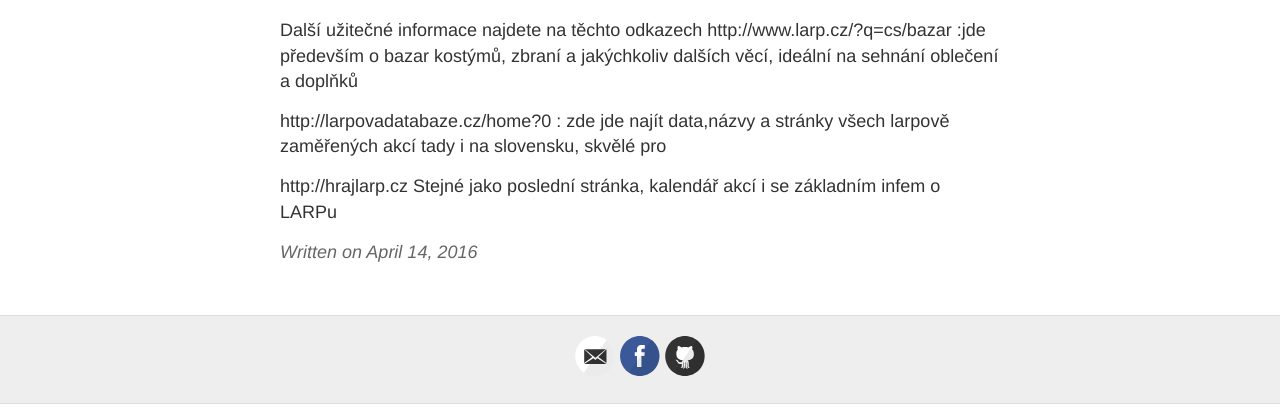
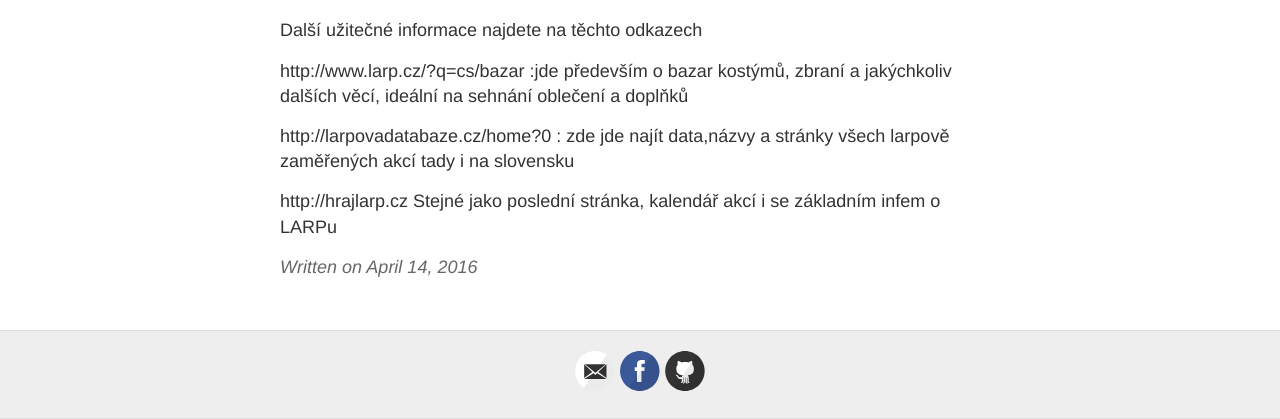
Before and after one commit to gothiclady07/gothiclady07.github.io, a Jekyll site: the page built from _posts/2016-4-14-post-2.md, in a window 1280 px wide, cut to the strip 586-1005 px from the top of the page. Built offline with Jekyll 4.4.1, drawn with Linux system fonts in a browser that asks for light colours.

Commit message:
Update 2016-4-14-post-2.md

```diff
--- a/_posts/2016-4-14-post-2.md
+++ b/_posts/2016-4-14-post-2.md
@@ -7,8 +7,8 @@ vkládám video o základech larpu :)
  <iframe width="560" height="315" src="https://www.youtube.com/embed/Ej0mJyjbMfw" frameborder="0" allowfullscreen></iframe>
 
  Další užitečné informace najdete na těchto odkazech
- http://www.larp.cz/?q=cs/bazar :jde především o bazar kostýmů, zbraní a jakýchkoliv dalších věcí, ideální na sehnání oblečení a doplňků
+<p> http://www.larp.cz/?q=cs/bazar :jde především o bazar kostýmů, zbraní a jakýchkoliv dalších věcí, ideální na sehnání oblečení a doplňků</p>
 
-http://larpovadatabaze.cz/home?0 : zde jde najít data,názvy a stránky všech larpově zaměřených akcí tady i na slovensku, skvělé pro
+<p>http://larpovadatabaze.cz/home?0 : zde jde najít data,názvy a stránky všech larpově zaměřených akcí tady i na slovensku </p>
 
-http://hrajlarp.cz Stejné jako poslední stránka, kalendář akcí i se základním infem o LARPu
+<p>http://hrajlarp.cz Stejné jako poslední stránka, kalendář akcí i se základním infem o LARPu</p>
```
